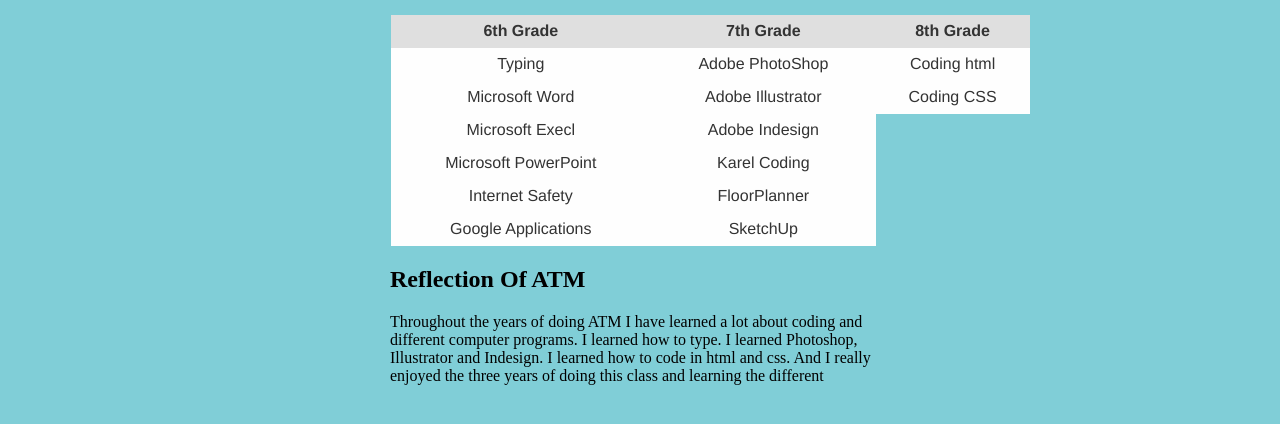
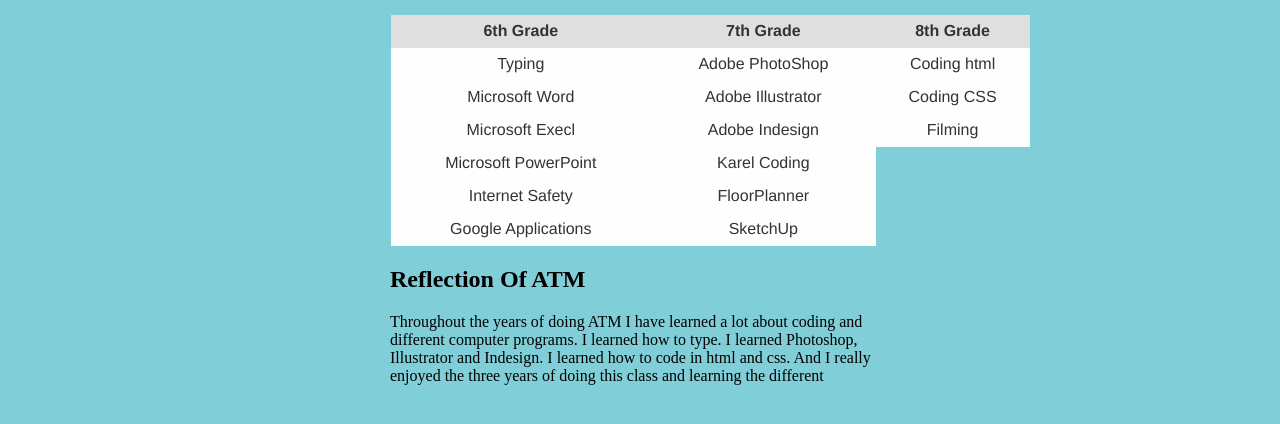
Before and after one commit to JacobsCoding/JacobsCoding.github.io, a plain HTML site: page ATM.html in a window 1280 px wide. Shown: the part 239-663 px from the top of the page. Drawn offline with Linux system fonts and the light colour scheme.

Commit message:
Update ATM.html

```diff
--- a/ATM.html
+++ b/ATM.html
@@ -42,6 +42,7 @@
                     <tr>
                         <td>Microsoft Execl</td>
                         <td>Adobe Indesign</td>
+                        <td>Filming</td>
                     </tr>
                 </thead>
                 <thead>
```
